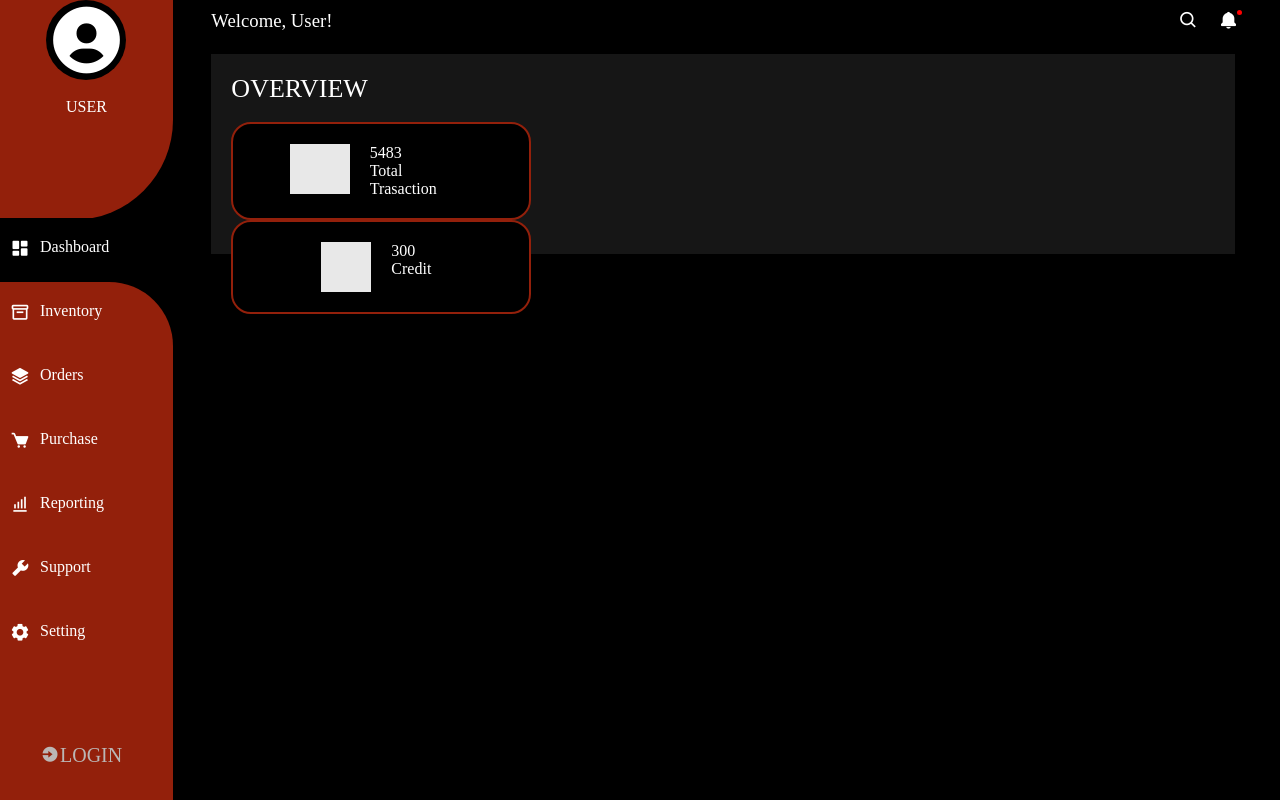
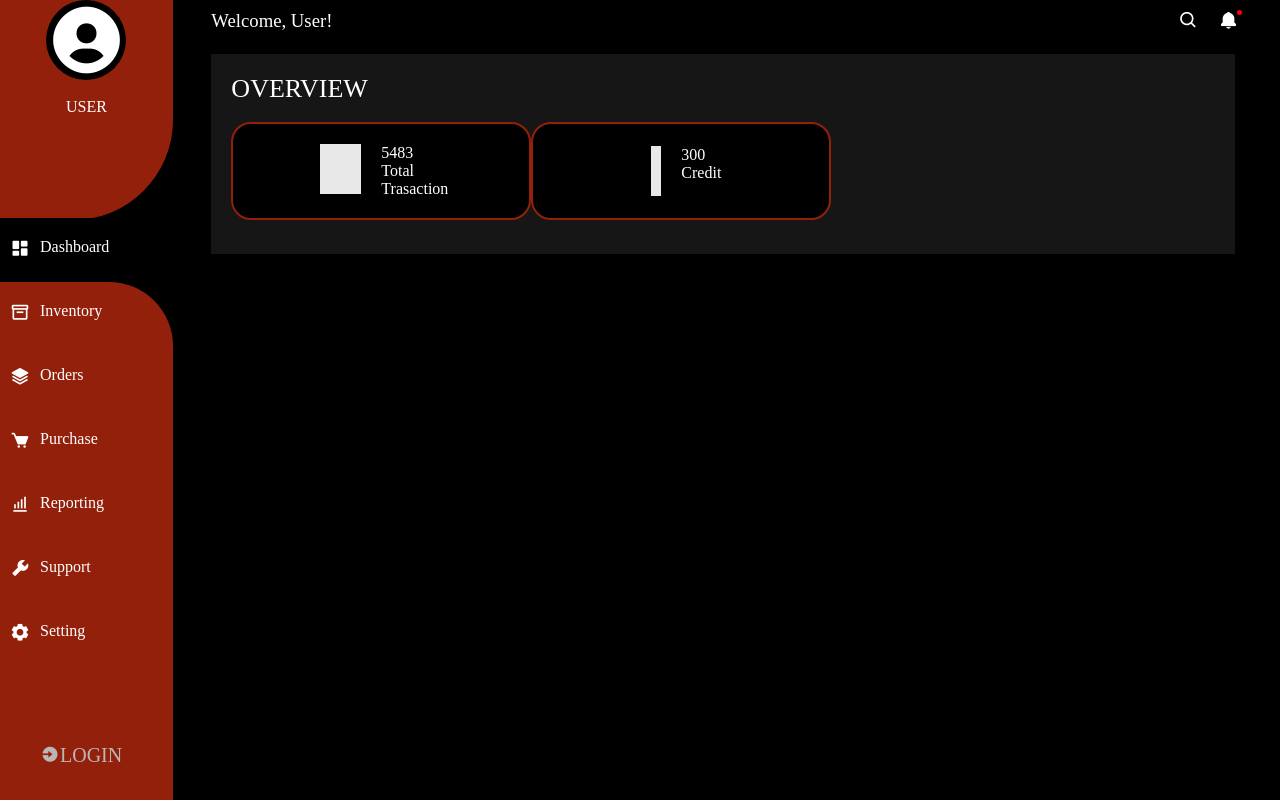
Before and after one commit to Lovethrech/personal-finance-manager, a Vue app: page / in a window 1280 px wide. Built offline with nearby package versions, Linux system fonts and the light colour scheme.

Commit message:
...working on landing-page-overview container

```diff
--- a/src/components/landing-page/LandingPageOverviewBoxIconCtn.vue
+++ b/src/components/landing-page/LandingPageOverviewBoxIconCtn.vue
@@ -13,7 +13,7 @@ const {boxIcon}=defineProps(['boxIcon']);
 <style scoped>
 .landing-page-overview-box-icon-ctn{
     background-color: #ffffffe8;
-    width:60px;
+    width:50%;
     height:50px;
 }
 </style>
--- a/src/components/landing-page/LandingPageOverviewBoxMainCtn.vue
+++ b/src/components/landing-page/LandingPageOverviewBoxMainCtn.vue
@@ -27,6 +27,6 @@ import LandingPageOverviewBox from './LandingPageOverviewBox.vue';
 
 }
 .landing-page-overview-box-mini-ctn{
-
+    display:flex;
 }
 </style>
```
